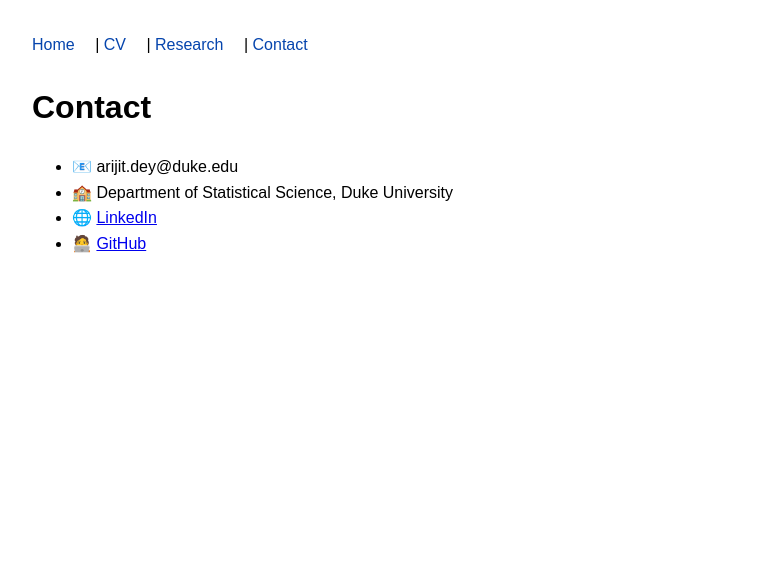
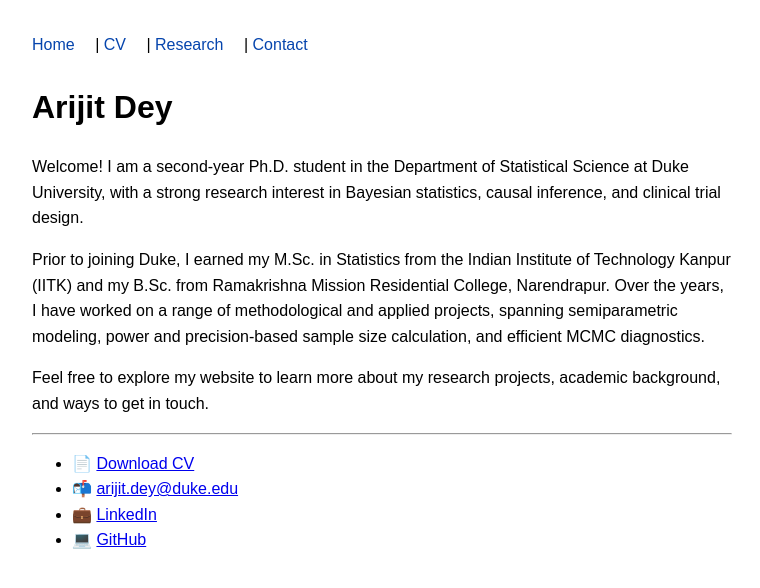
Before and after one commit to arijitdey22/arijitdey22.github.io, a Jekyll site: the page built from contact.md, in a window 1280 px wide. Shown: the top 588 px of the page, without its empty margins (0-760 px from the left). Built offline with Jekyll 4.4.1, drawn with Linux system fonts in a browser that asks for light colours.

Commit message:
Update contact.md

```diff
--- a/contact.md
+++ b/contact.md
@@ -1,11 +1,19 @@
 ---
 layout: default
-title: "Contact"
+title: "Arijit Dey | Graduate Student at Duke"
 ---
 
-# Contact
+# Arijit Dey
 
-- 📧 arijit.dey@duke.edu
-- 🏫 Department of Statistical Science, Duke University
-- 🌐 [LinkedIn](https://www.linkedin.com/in/arijit-dey-556a1922a)
-- 🧑‍💻 [GitHub](https://github.com/arijitdey22)
+Welcome! I am a second-year Ph.D. student in the Department of Statistical Science at Duke University, with a strong research interest in Bayesian statistics, causal inference, and clinical trial design.
+
+Prior to joining Duke, I earned my M.Sc. in Statistics from the Indian Institute of Technology Kanpur (IITK) and my B.Sc. from Ramakrishna Mission Residential College, Narendrapur. Over the years, I have worked on a range of methodological and applied projects, spanning semiparametric modeling, power and precision-based sample size calculation, and efficient MCMC diagnostics.
+
+Feel free to explore my website to learn more about my research projects, academic background, and ways to get in touch.
+
+---
+
+- 📄 [Download CV](assets/CV_Arijit_Dey.pdf)
+- 📬 [arijit.dey@duke.edu](mailto:arijit.dey@duke.edu)
+- 💼 [LinkedIn](https://www.linkedin.com/in/arijit-dey-556a1922a/)
+- 💻 [GitHub](https://github.com/arijitdey22)
```
